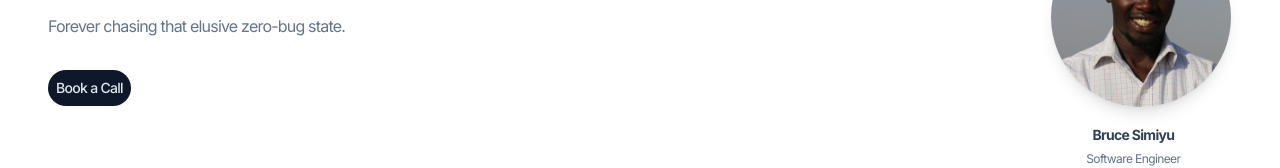
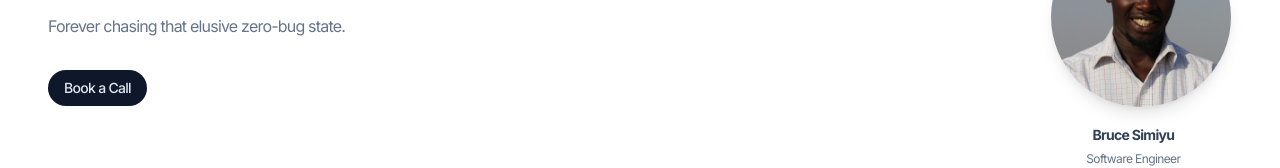
Before and after one commit to Brucedevnairobi/portfolio-website, a Next.js app: page / in a window 1280 px wide. Shown: the part 417-585 px from the top of the page. Built offline with nearby package versions, Linux system fonts and the light colour scheme.

Commit message:
Homepage remaining a subtle animation

```diff
--- a/app/page.tsx
+++ b/app/page.tsx
@@ -55,7 +55,7 @@ export default function Home() {
           </p>
           <section className="flex flex-row  gap-4 mt-8">
             <section className="flex flex-col">
-              <button className="bg-slate-900 rounded-3xl p-2">
+              <button className="bg-slate-900 rounded-3xl p-2 px-4">
                 <Link
                   target="blank"
                   href="https://calendly.com/bruce14simiyu"
@@ -416,7 +416,7 @@ export default function Home() {
             </h6>
           </Link>
         </section>
-        <button className="text-orange-900 float-right mx-12">
+        <button className="text-slate-900 border-blue-500 border-[1px] px-4 rounded-md text-sm py-2 float-right mx-12">
           See More
         </button>
         <h1 className="text-[26px] mt-20 text-slate-700 pl-16 tracking-tighter leading-6">
@@ -532,9 +532,7 @@ export default function Home() {
             </h6>
           </Link>
         </section>
-        <button className="text-orange-900 float-right mb-20 mx-12">
-          {" "}
-          Visit Blog{" "}
+        <button className="text-slate-900 border-blue-500 border-[1px] px-4 rounded-md text-sm py-2 float-right mx-12 mb-12">Visit Blog
         </button>
       </div>
     </div>
```
